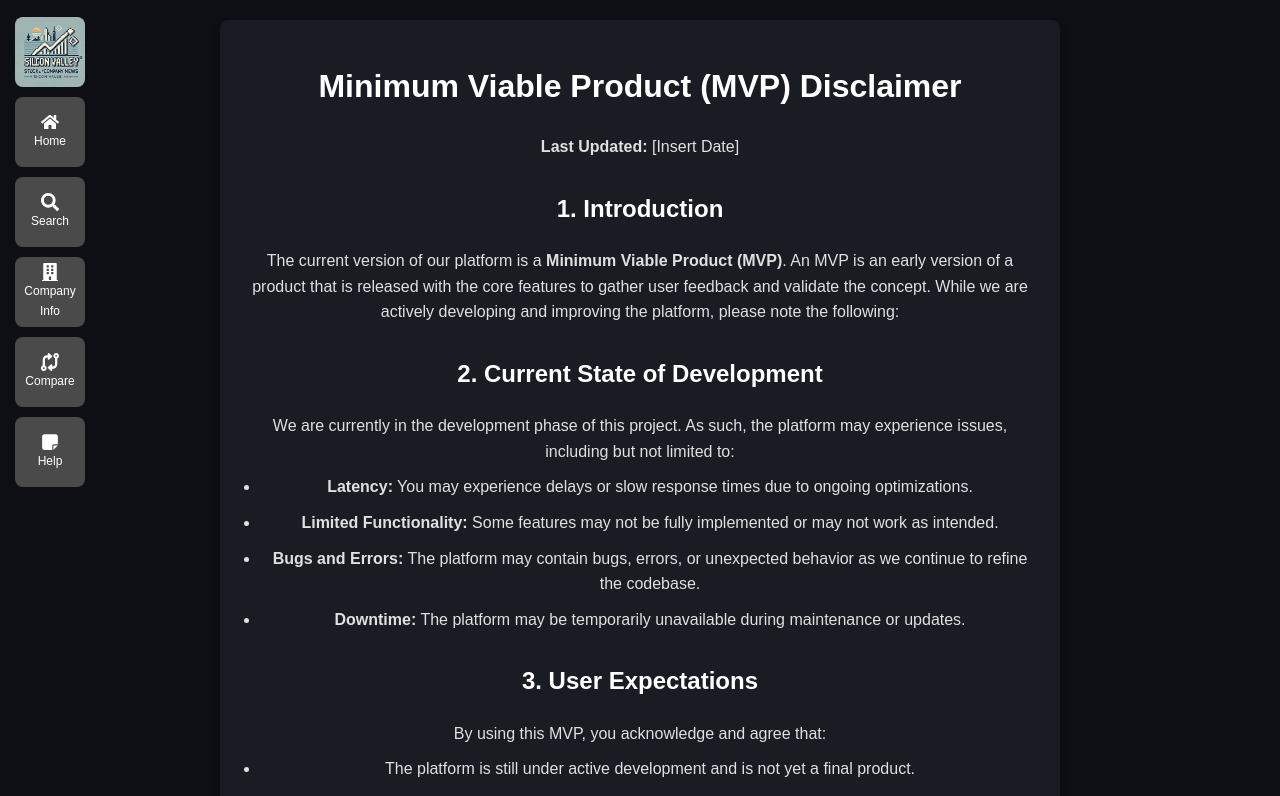
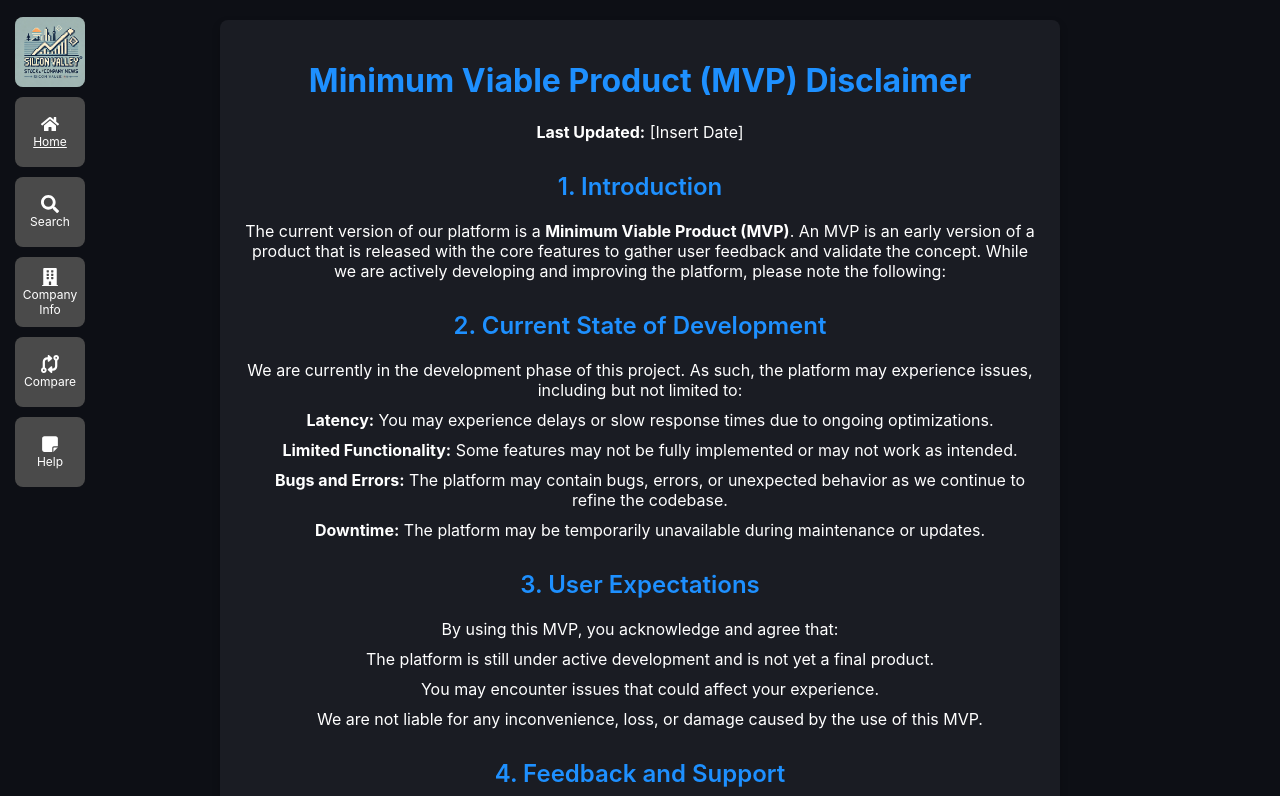
Before and after one commit to kermfiratt/silicon-tables, a React (Create React App) app in the folder client/: page /contact in a window 1280 px wide. Shown: the top 796 px of the page. Built offline with nearby package versions, Linux system fonts and the light colour scheme.

Commit message:
tehcommit

```diff
--- a/client/src/components/Contact.css
+++ b/client/src/components/Contact.css
@@ -1,14 +1,4 @@
-/* Contact.css */
-body {
-    background-color: #0d0f15; /* Updated background color */
-    color: #e0e0e0; /* Light text for contrast */
-    font-family: 'Arial', sans-serif;
-    line-height: 1.6;
-    margin: 0;
-    padding: 0;
-}
-
-.container {
+.contact-container {
     max-width: 800px;
     margin: 0 auto;
     padding: 20px;
@@ -20,39 +10,44 @@ body {
 
 }
 
-h1, h2, h3 {
-    color: #ffffff; /* White for headings */
+.contact-container h1,
+.contact-container h2,
+.contact-container h3 {
+    color: #1e90ff; /* White for headings */
 }
 
-a {
+.contact-container a {
     color: #1e90ff; /* Bright blue for links */
     text-decoration: none;
 }
 
-a:hover {
+.contact-container a:hover {
     text-decoration: underline;
 }
 
-.terms-content {
+.contact-terms-content {
     margin-top: 20px;
 }
 
-.terms-content h2 {
+.contact-terms-content h2 {
     margin-top: 30px;
     font-size: 1.5em;
 }
 
-.terms-content p {
+.contact-terms-content p {
     margin: 10px 0;
+    color: white;
 }
 
-.terms-content ul {
+.contact-terms-content ul {
     margin: 10px 0;
     padding-left: 20px;
+    list-style: none;
 }
 
-.terms-content ul li {
+.contact-terms-content ul li {
     margin-bottom: 10px;
+    color: white;
 }
 
 .contact-email {
@@ -62,7 +57,7 @@ a:hover {
     margin: 20px 0;
 }
 
-footer {
+.contact-footer {
     text-align: center;
     margin-top: 20px;
     font-size: 0.9em;
--- a/client/src/components/Contact.js
+++ b/client/src/components/Contact.js
@@ -3,8 +3,8 @@ import './Contact.css';
 
 const Contact = () => {
     return (
-        <div className="container">
-            <div className="terms-content">
+        <div className="contact-container">
+            <div className="contact-terms-content">
                 <h1>Minimum Viable Product (MVP) Disclaimer</h1>
                 <p><strong>Last Updated:</strong> [Insert Date]</p>
 
@@ -43,7 +43,7 @@ const Contact = () => {
                 <p>If you have any questions or concerns regarding this MVP, please contact us at:</p>
                 <p className="contact-email">support@companymail.com</p>
             </div>
-            <footer>
+            <footer className="contact-footer">
                 &copy; 2025 companymail.com. All rights reserved.
             </footer>
         </div>
--- a/client/src/components/LiveDateTime.css
+++ b/client/src/components/LiveDateTime.css
@@ -80,3 +80,15 @@
 .market-hours {
   color: #bbb;
 }
+
+.time {
+  display: flex;
+  align-items: center;
+  gap: 2px; /* Adds spacing between time and location */
+}
+
+.location {
+  font-size: 16px;
+  color: white;
+  margin-left: 15px;
+}
--- a/client/src/components/LiveDateTime.js
+++ b/client/src/components/LiveDateTime.js
@@ -43,11 +43,12 @@ const LiveDateTime = () => {
     year: 'numeric',
   });
 
-  // Format time to show hours, minutes, and seconds
+  // Format time to show hours, minutes, and seconds in San Jose time
   const formattedTime = dateTime.toLocaleTimeString('en-US', {
     hour: '2-digit',
     minute: '2-digit',
     second: '2-digit',
+    timeZone: 'America/Los_Angeles', // Set timezone to San Jose (Pacific Time)
   });
 
   return (
@@ -57,6 +58,7 @@ const LiveDateTime = () => {
         <div className="time">
           <span className="live-indicator"></span> {/* Green dot */}
           <span className="time-text">{formattedTime}</span>
+          <span className="location">San Jose, CA</span> {/* Display location next to time */}
         </div>
       </div>
       <div className="market-statuses">
--- a/client/src/components/MarketData.css
+++ b/client/src/components/MarketData.css
@@ -16,24 +16,35 @@
   border-radius: 8px;
   background-color: #333;
   color: #fff;
+  margin: 0 8px; /* Add small gaps between items */
+  flex: 1; /* Ensure items take equal space */
+  min-width: 0; /* Prevent flex items from overflowing */
 }
 
 .market-data-item .label {
   font-weight: bold;
-  font-size: 1rem;
+  font-size: 0.9rem; /* Slightly reduced font size */
   color: #fff;
+  margin-bottom: 8px; /* Space between label and price/change */
 }
 
-.market-data-item .value {
-  display: block;
-  font-size: 1.2rem; /* Consistent font size for values */
+.market-data-item .price {
+  font-size: 1.1rem; /* Slightly reduced font size */
   font-weight: bold;
+  display: block; /* Ensure price is on its own line */
+}
+
+.market-data-item .price-change {
+  display: flex;
+  align-items: center;
+  justify-content: center;
+  gap: 4px; /* Space between price and percentage change */
+  margin-top: 4px; /* Space between price and change */
 }
 
 .ticker-change {
-  margin-left: 8px;
   font-weight: bold;
-  font-size: 1rem; /* Ensures consistent size for change percentage */
+  font-size: 0.9rem; /* Slightly reduced font size */
 }
 
 .ticker-change.positive {
@@ -45,7 +56,7 @@
 }
 
 .strong {
-  font-size: 1.2rem;
+  font-size: 1.1rem; /* Slightly reduced font size */
   font-weight: bold; /* Ensures bold style */
   color: #fff;
 }
--- a/client/src/components/Nonfarm.css
+++ b/client/src/components/Nonfarm.css
@@ -74,6 +74,8 @@
   font-weight: bold;
   text-align: left; /* Align date to the left */
   flex: 1; /* Allow the date to take up available space */
+  font-size: 14px;
+
 }
 
 .nonfarm-value {
--- a/client/src/components/SidebarDetails/PriceMetrics.css
+++ b/client/src/components/SidebarDetails/PriceMetrics.css
@@ -108,7 +108,7 @@
 }
 
 .pm-block-special p {
-  color: var(--pm-secondary);
+  color: var(--pm-);
 }
 
 /* Loading Overlay (Unchanged) */
```
